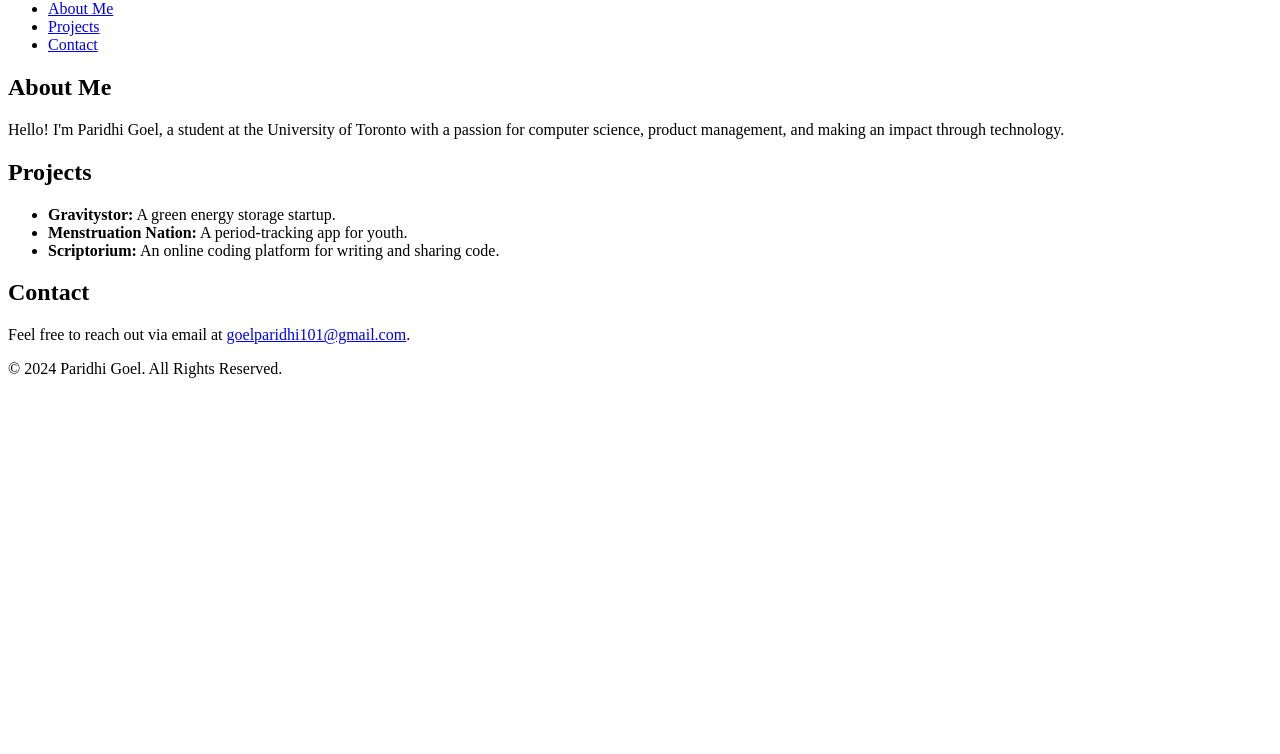
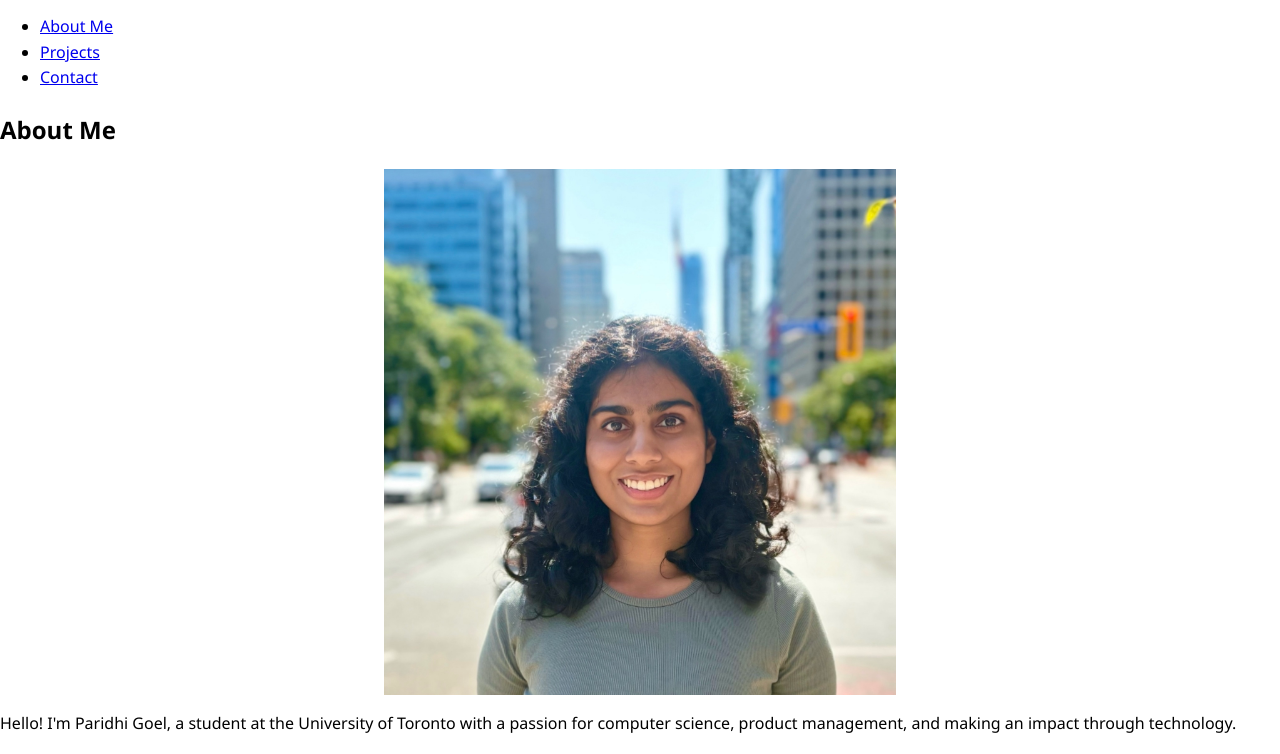
Before and after one commit to paridhi26/paridhi26.github.io, a plain HTML site: page index.html in a window 1280 px wide. Shown: the part 80-834 px from the top of the page. Before the commit the page ends 800 px from the top, so only its background shows below. Drawn offline with Linux system fonts and the light colour scheme.

Commit message:
added pic

```diff
--- a/index.html
+++ b/index.html
@@ -4,7 +4,7 @@
     <meta charset="UTF-8">
     <meta name="viewport" content="width=device-width, initial-scale=1.0">
     <title>Paridhi Goel's Portfolio</title>
-    <!-- <link rel="stylesheet" href="styles.css"> -->
+    <link rel="stylesheet" href="styles/style.css">
 </head>
 <body>
     <header>
@@ -20,6 +20,7 @@
     <main>
         <section id="about">
             <h2>About Me</h2>
+            <img src="images/paridhi.jpg" alt="Paridhi Goel" class="profile-img">
             <p>Hello! I'm Paridhi Goel, a student at the University of Toronto with a passion for computer science, product management, and making an impact through technology.</p>
         </section>
         <section id="projects">
```
